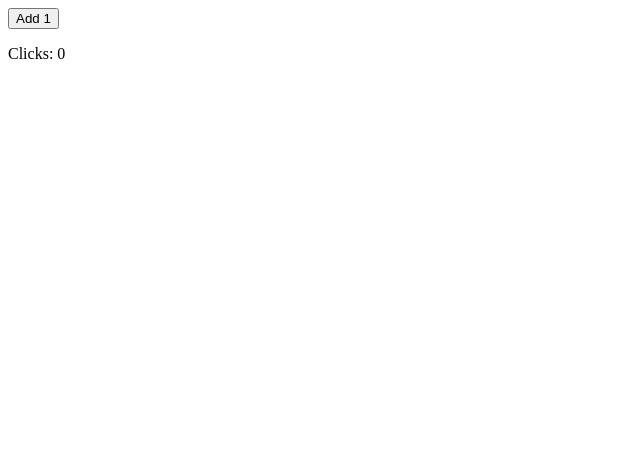
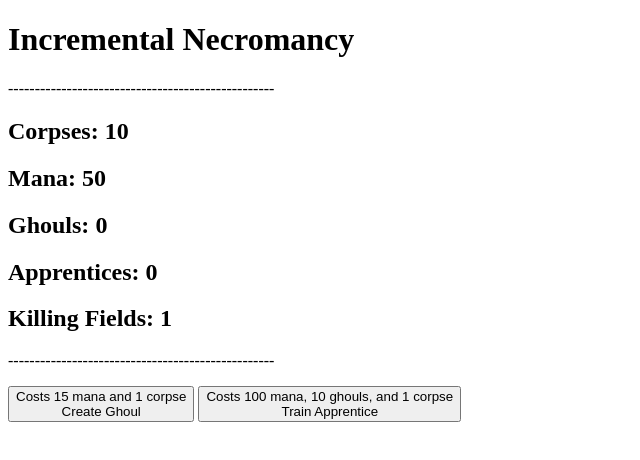
Before and after one commit to eclchavz/Incremental-Necromancy, a plain HTML site: page index.html in a window 1280 px wide. Shown: the whole page, without its empty margins (0-640 px from the left). Drawn offline with Linux system fonts and the light colour scheme.

Commit message:
Created basic skeleton and functionality of game

```diff
--- a/index.html
+++ b/index.html
@@ -7,9 +7,16 @@
         <link rel="stylesheet" href="style.css">
     </head>
     <body>
-        <button id="clickbutton" onclick="add()">Add 1</button>
-
-        <p id="clickcount">Clicks: 0</p>
+        <h1>Incremental Necromancy</h1>
+        <p>--------------------------------------------------</p>
+        <h2>Corpses: <span id="corpses">5</span></h2>
+        <h2>Mana: <span id="mana">50</span></h2>
+        <h2>Ghouls: <span id="ghouls">0</span></h2>
+        <h2>Apprentices: <span id="apprentices">0</span></h2>
+        <h2>Killing Fields: <span id="killingFields">1</span></h2>
+        <p>--------------------------------------------------</p>
+        <button onclick="buyGhoul()" type="button">Costs <span id="ghoulCostMana">15</span> mana and 1 corpse<br>Create Ghoul</button>
+        <button onclick="buyApprentice()" type="button">Costs <span id="apprenticeCostMana">100</span> mana, <span id="apprenticeCostGhouls">10</span> ghouls, and 1 corpse<br>Train Apprentice</button>
     </body>
     <script src="main.js"></script>
 </html>
--- a/main.js
+++ b/main.js
@@ -1,14 +1,64 @@
 console.log("main.js loaded")
 
-// DOM
-let clicks = 0;
-const clickButton = document.querySelector("clickbutton");
-
 // Variables
-// End
+let mana = 50; // Start with 50 mana
+let apprentices = 0; // Generate Ghouls
+let corpses = 5; // Start with 5 corpses
+let ghouls = 0; // Generate mana
+let apprenticeCostMana = 100;
+let apprenticeCostGhouls = 10;
+let ghoulCostMana = 15;
+let manaMult = 1;
+let corpseMult = 1;
+let ghoulMult = 1;
+let killingFields = 1; // Generate Corpses (start with 1)
 
 // Functions
-function add(){
-    clicks++;
-    document.getElementById("clickcount").innerHTML = "Clicks: " + clicks
+function addMana(amount){
+    mana += amount;
+    document.getElementById("mana").innerHTML = mana;
 }
+
+function addApprentice(amount){
+    apprentices += amount;
+    document.getElementById("apprentices").innerHTML = apprentices;
+}
+
+
+function addCorpse(amount){
+    corpses += amount;
+    document.getElementById("corpses").innerHTML = corpses;
+}
+
+function addGhoul(amount){
+    ghouls += amount;
+    document.getElementById("ghouls").innerHTML = ghouls;
+}
+
+function buyApprentice(){
+    if(mana >= apprenticeCostMana && ghouls >= apprenticeCostGhouls && corpses > 0){
+        mana -= apprenticeCostMana;
+        ghouls -= apprenticeCostGhouls;
+        corpses--;
+        document.getElementById("mana").innerHTML = mana;
+        document.getElementById("ghouls").innerHTML = ghouls;
+        document.getElementById("corpses").innerHTML = corpses;
+        addApprentice(1);
+    }
+}
+
+function buyGhoul(){
+    if(mana >= ghoulCostMana && corpses > 0){
+        mana -= ghoulCostMana;
+        corpses--;
+        document.getElementById("mana").innerHTML = mana;
+        document.getElementById("corpses").innerHTML = corpses;
+        addGhoul(1);
+    }
+}
+
+setInterval(function(){
+    addMana(manaMult * ghouls);
+    addCorpse(corpseMult * killingFields);
+    addGhoul(ghoulMult * apprentices);
+}, 1000) // Every 1000ms (1s)
```
